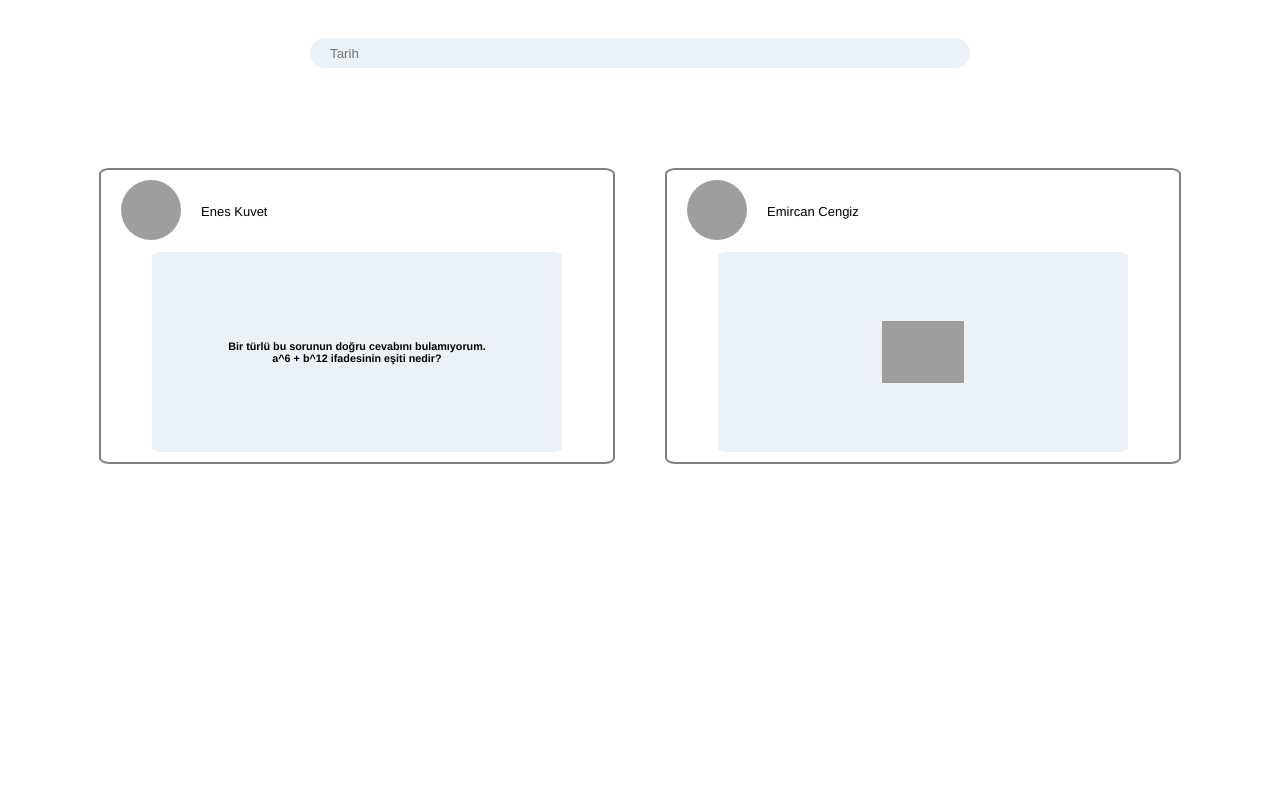
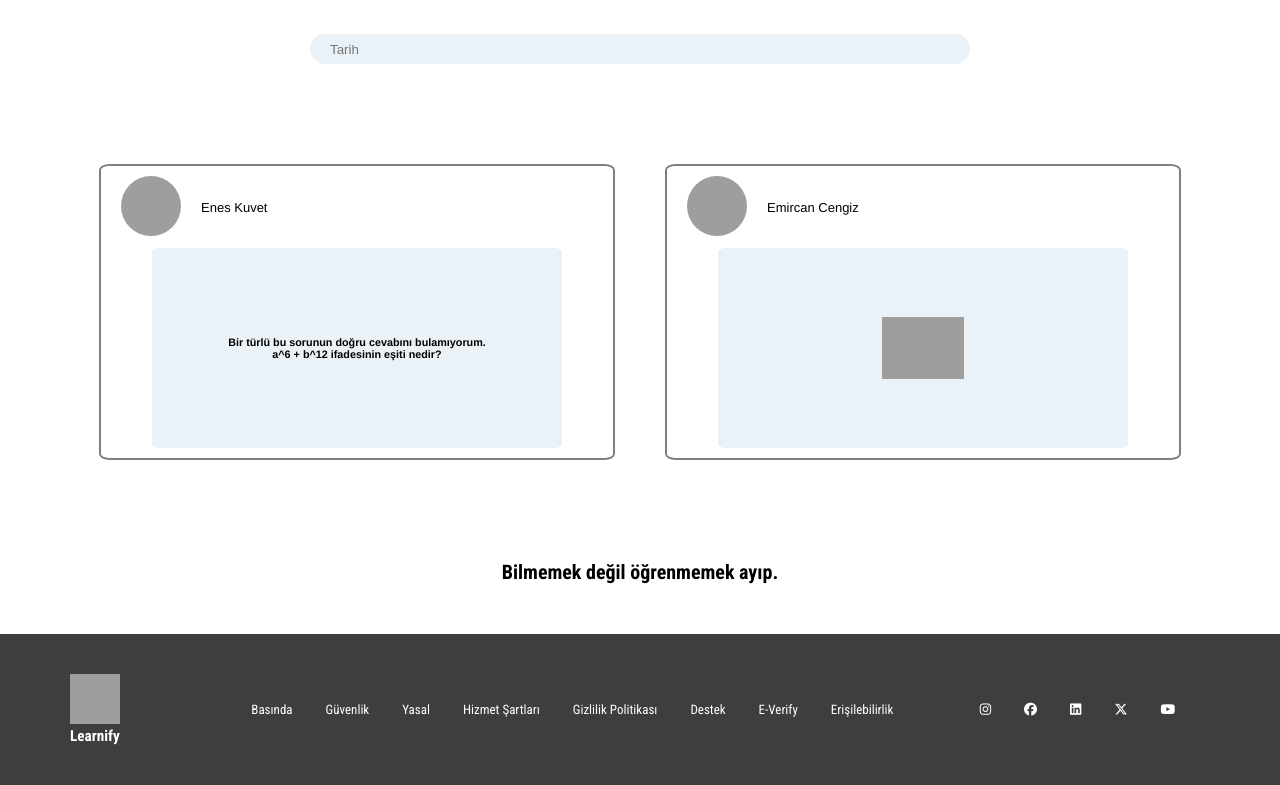
Before and after one commit to emirccnz/Learnify, a PHP site: page /giris-ekrani.html in a window 1280 px wide. Shown: the part 2487-3272 px from the top of the page. Before the commit the page ends 2951 px from the top, so only its background shows below. Run offline with PHP 8.4, Linux system fonts and the light colour scheme; some web fonts are replaced; grey boxes are pictures that could not be loaded.

Commit message:
giriş ekranıyla tümüyle tamamlandı

```diff
--- a/Giris-Ekrani/giris-ekrani.css
+++ b/Giris-Ekrani/giris-ekrani.css
@@ -20,7 +20,7 @@ html{
 header{
     z-index: 2;
     display: flex;
-    background-color: #2b4360;
+    background-color: #38587e;
     width: 100%;
     justify-content: space-between;
     position: fixed;
@@ -54,7 +54,7 @@ header h1{
 }
 .rightSideH a button{
     font-family: "Roboto Condensed", sans-serif;
-    background-color: #2b4360;
+    background-color: #38587e;
     color: white;
     font-size: 1.5rem;
     font-weight: 500;
@@ -67,7 +67,7 @@ header h1{
 
 .rightSideH a button:hover{
     background-color: white;
-    color: #2b4360;
+    color: #38587e;
     transition: 0.5s;
 }
 
@@ -108,8 +108,7 @@ header h1{
 
 .lessonsDiv{
     width: 100%;
-    margin-top: 10%;
-    margin-bottom: 20%;
+    margin-bottom: 10%;
     display: flex;
     justify-content: space-around;
 }
@@ -205,7 +204,7 @@ header h1{
     display: block;
 }
 .cmText{
-    font-size: 2rem;
+    font-size: 1.5rem;
     color: rgb(43, 43, 43);
     display: flex;
     text-align: center;
@@ -217,6 +216,9 @@ header h1{
     height: 40rem;
     width: 50rem;
     margin-left: calc((100% - 50rem)/2);
+}
+.cmText h3{
+    width: 40rem;
 }
 .userName{
     font-size: 1.4rem;
@@ -275,8 +277,15 @@ header h1{
    margin-left: 2rem;
 }
 .userInfo .userName{
+    width: 70%;
     margin-left: 2rem;
     font-size: 1.3rem;
+    display: flex;
+    justify-content: space-between;
+    align-items: center;
+}
+.userInfo .userName p{
+    display: inline;
 }
 .questionText{
     font-size: 1.3rem;
@@ -321,6 +330,81 @@ header h1{
     opacity: 0;
     transition: 2s;
 }
+
+
+
+
+
+.footer{
+    margin-top: 5rem;
+    padding: 2rem;
+    padding-top: 4rem;
+    padding-bottom: 4rem;
+    background-color: rgb(63, 62, 62);
+    display: flex;
+    justify-content: space-between;
+    align-items: center;
+    font-family: "Roboto Condensed", sans-serif;
+    font-size: 1.3rem;
+    color: white;
+}
+
+.footerLearnify{
+    margin-left: 5rem;
+}
+.footer img{
+    height: 5rem;
+    width: 5rem;
+}
+
+a{
+    text-decoration: none;
+}
+
+
+.aLinks{
+    margin-left: 4rem;
+}
+
+.aLinks a{
+    margin-left: 3rem;
+    color: white;
+}
+
+.aLinks a:hover{
+    text-decoration: underline;
+}
+
+.socialMediaLinks{
+    margin-right: 8rem;
+}
+
+.socialMediaLinks *{
+    margin-left: 1rem;
+    color: white;
+}
+
+.socialMediaLinks i{
+    padding: 0.5rem;
+    border-radius: 50%;
+}
+#instagramIcon:hover{
+    background: linear-gradient(45deg, #833ab4, #fd1d1d, #fcb045);
+}
+#facebookIcon:hover{
+    background-color: blue;
+}
+#linkedinIcon:hover{
+    background-color: aqua;
+    color: black;
+}
+#twitterIcon:hover{
+    background-color: black;
+}
+#youtubeIcon:hover{
+    background-color: red;
+}
+
 @media screen and (max-width:900px) {
     html{
         font-size: 8px;
--- a/Giris-Ekrani/giris-ekrani.html
+++ b/Giris-Ekrani/giris-ekrani.html
@@ -5,13 +5,13 @@
     <meta name="viewport" content="width=device-width, initial-scale=1.0">
     <link rel="shortcut icon" href="/images/ödevboxicon.png" type="image/x-icon">
     <link rel="stylesheet" href="giris-ekrani.css">
-    <title>ÖdevBox</title>
+    <title>Learnify</title>
 </head>
 <body>
     <header class="mainHeader">
         <div class="leftSideH">
             <a href="anasayfa.html  "><img src="/images/ödevboxicon.png" alt="odevboxicon"></a>
-            <h1>ÖdevBox</h1>
+            <h1>Learnify</h1>
         </div>
         <div class="rightSideH">
             <a href="#" class="loginBtn"><button>Giriş Yap</button></a>
@@ -27,7 +27,7 @@
             <img src="/images/background.png" alt="img">
         </div>
     </div>
-    <h1 style="text-align: center; font-family:'Roboto Condensed', sans-serif; margin-top: 20rem; margin-bottom: 10px;">Ahh, şu dersler...</h1>
+    <h1 style="text-align: center; font-family:'Roboto Condensed', sans-serif; margin-top: 10rem; margin-bottom: 10px;">Ahh, şu dersler...</h1>
     <div class="gif" style="text-align: center; margin-bottom: 20rem;"><img style="width: 10rem; height: 10rem; border-radius: 50%; border: 5px green solid;" src="/images/smh-laugh.gif" alt=""></div>
     <div class="lessonsDiv" >
 
@@ -58,7 +58,7 @@
         <div class="comments" id="commentsID">
             <div class="comment">
                 <div class="cmText">
-                    <h3>Çok güzel.</h3>
+                    <h3>Cevaplayanlar da benim gibi öğrenci olduğu için anlamakta zorlanmıyorum.</h3>
                 </div>
                 <div class="userIcon">
                     <img src="/images/IMG-20241215-WA0004.jpg" alt="">
@@ -74,7 +74,7 @@
             </div>
             <div class="comment">
                 <div class="cmText">
-                    <h3>Fenasal</h3>
+                    <h3>Soruları doğru cevaplayarak puan kazanıyorum. Bunu bir oyun gibi düşünmek hoşuma gidiyor.</h3>
                 </div>
                 <div class="userIcon">
                     <img src="/images/IMG-20241215-WA0005.jpg" alt="">
@@ -90,7 +90,7 @@
             </div>
             <div class="comment">
                 <div class="cmText">
-                    <h3>Acaip bişi</h3>
+                    <h3>Sorduğum her soru anında cevap alıyor.</h3>
                 </div>
                 <div class="userIcon">
                     <img src="/images/IMG-20241215-WA0006.jpg" alt="">
@@ -106,7 +106,7 @@
             </div>
             <div class="comment">
                 <div class="cmText">
-                    <h3>Yarram gibi.</h3>
+                    <h3>Ödevlerim bu uygulama sayesinde artık daha kolay.</h3>
                 </div>
                 <div class="userIcon">
                     <img src="/images/IMG-20241215-WA0007.jpg" alt="">
@@ -122,6 +122,8 @@
             </div>
         </div>
     </div>
+
+    <h1 style="text-align: center; font-family:'Roboto Condensed', sans-serif ; margin-top: 10rem; margin-bottom: 10rem;"><i style="font-size: 3rem; color: green; margin-bottom: 20px;" class="fa-solid fa-brain"></i> <br>Yüzlerce beyin burada toplanıyor.</h1>
     <div class="part3">
         <div class="questionInputDiv">
             <input type="text" placeholder="" id="questionInput">
@@ -129,7 +131,6 @@
         <div class="question"></div>
         <div class="reply"></div>
     </div>
-
     <div class="part4" id="part4Div">
         <div class="questionDiv">
             <div class="userInfo">
@@ -149,7 +150,8 @@
                 <div class="userIcon">
                     <img src="/images/IMG-20241215-WA0006.jpg" alt="">
                 </div>
-                <div class="userName"><p>Emircan Cengiz</p></div>
+
+                <div class="userName"><p>Emircan Cengiz</p><i class="fa-solid fa-circle-check" style="color: #63E6BE; font-size: 5rem; display: none; opacity: 0;transition: opacity 0.5s ,font-size 0.5s;"></i></div>
             </div>
             <div class="replyText">
                 <img src="/images/loadScreen.gif" alt="loading">
@@ -157,6 +159,30 @@
             </div>
         </div>
     </div>
+    <h1 style="text-align: center; font-family:'Roboto Condensed', sans-serif ; margin-top: 7%;">Bilmemek değil öğrenmemek ayıp.</h1>
+    <footer class="footer">
+        <div class="footerLearnify">
+            <a href="giris-ekrani.html"><img src="/images/ödevboxicon.png" alt="icon"></a>
+            <h3>Learnify</h3>
+        </div>
+        <div class="aLinks">
+            <a href="" class="footerLinks">Basında</a>
+            <a href="" class="footerLinks">Güvenlik</a>
+            <a href="" class="footerLinks">Yasal</a>
+            <a href="" class="footerLinks">Hizmet Şartları</a>
+            <a href="" class="footerLinks">Gizlilik Politikası</a>
+            <a href="" class="footerLinks">Destek</a>
+            <a href="" class="footerLinks">E-Verify</a>
+            <a href="" class="footerLinks">Erişilebilirlik</a>
+        </div>
+        <div class="socialMediaLinks">
+            <a href="instagram.com"><i class="fa-brands fa-instagram" id="instagramIcon"></i></a>
+            <a href="facebook.com"><i class="fa-brands fa-facebook" id="facebookIcon"></i></a>
+            <a href="linkedin.com"><i class="fa-brands fa-linkedin" id="linkedinIcon"></i></a>
+            <a href="x.com"><i class="fa-brands fa-x-twitter" id="twitterIcon"></i></a>
+            <a href="youtube.com"><i class="fa-brands fa-youtube" id="youtubeIcon"></i></a>
+        </div>
+    </footer>
     <script src="giris-ekrani.js"></script>
 </body>
 </html>
--- a/Giris-Ekrani/giris-ekrani.js
+++ b/Giris-Ekrani/giris-ekrani.js
@@ -11,22 +11,22 @@ events()
 changeComment();
 changeInput();
 
-function events(e){
-    getLeftArrBtn.addEventListener("click" , ()=>{
+async function events(e){
+    await getLeftArrBtn.addEventListener("click" , ()=>{
 
         changeLessonsToLeft()
     });
 
-    getRightArrBtn.addEventListener("click",()=>{
+    await getRightArrBtn.addEventListener("click",()=>{
         changeLessonsToRight();
     });
 
-    getPart4Div.addEventListener("mouseover",()=>{
+    await getPart4Div.addEventListener("mouseover",()=>{
         showReply()
 
     })
 
-    getPart4Div.addEventListener("mouseleave",()=>{
+    await getPart4Div.addEventListener("mouseleave",()=>{
         hideReply()
     })
 }
@@ -116,21 +116,38 @@ async function waitSeconds(second) {
 }
 
 async function showReply(){
-
+    if(isAnimating == true){
+        return;
+    }
+    else{
         await waitSeconds(1500);
         getPart4Div.children[1].children[1].children[0].style.display = "none";
         getPart4Div.children[1].children[1].children[1].style.display = "block";
         await waitSeconds(500)
         getPart4Div.children[1].children[1].children[1].style.opacity = "1";
-    isAnimating=false
+        getPart4Div.children[1].children[0].children[1].children[1].style.display = "inline";
+        await waitSeconds(1000)
+        getPart4Div.children[1].children[0].children[1].children[1].style.opacity = "1";
+        getPart4Div.children[1].children[0].children[1].children[1].style.fontSize = "3rem";
+        isAnimating = false;
+    }
+
 }
 
 async function hideReply(){
+    if(isAnimating == true){
+        return;
+    }
 
+    else{
         await waitSeconds(1500);
         getPart4Div.children[1].children[1].children[1].style.opacity = "0";
         await waitSeconds(500)
         getPart4Div.children[1].children[1].children[1].style.display = "none";
         getPart4Div.children[1].children[1].children[0].style.display = "block";
-
+        getPart4Div.children[1].children[0].children[1].children[1].style.opacity = "0";
+        getPart4Div.children[1].children[0].children[1].children[1].style.fontSize = "5rem";
+        getPart4Div.children[1].children[0].children[1].children[1].style.display = "none";
+        isAnimating=false;
     }
+}
```
Lines whose indentation alone changed are shown as unchanged.
